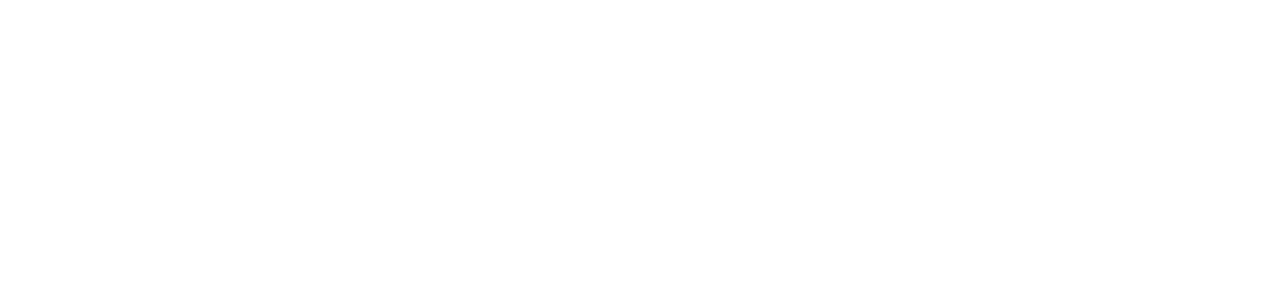
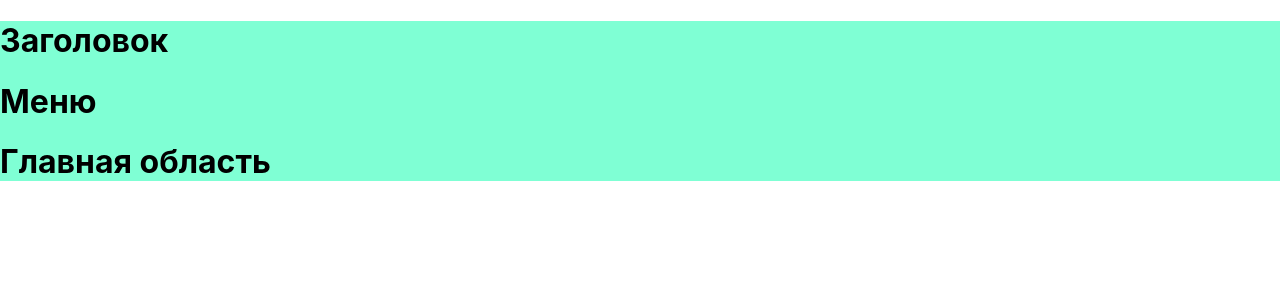
Before and after one commit to AnatolyDev/zayavki, a React (Create React App) app in the folder frontend/: page / in a window 1280 px wide. Shown: the top 300 px of the page. Built offline with nearby package versions, Linux system fonts and the light colour scheme.

Commit message:
Шаблон v 1.0.1

```diff
--- a/frontend/src/App.js
+++ b/frontend/src/App.js
@@ -1,10 +1,24 @@
 import React from 'react';
 import './App.css';
 
+import Header from './components/Header';
+import Menu from './components/Menu';
+import Main from './components/Main';
+
 function App() {
   return (
-    <div className="App">
-
+    <div className='App'>
+      <div className='header'>
+        <Header />
+      </div>
+      <div className='underheader'>
+        <div className='menu'>
+          <Menu />
+        </div>
+        <div className='main'>
+          <Main />
+        </div>
+      </div>
     </div>
   );
 }
--- /dev/null
+++ b/frontend/src/components/Header/index.js
@@ -0,0 +1,11 @@
+import React from 'react';
+
+const Header = () => {
+    return (
+        <div>
+            <h1>Заголовок</h1>
+        </div>
+    )
+}
+
+export default Header;
--- /dev/null
+++ b/frontend/src/components/Main/index.js
@@ -0,0 +1,11 @@
+import React from 'react';
+
+const Main = () => {
+    return (
+        <div>
+            <h1>Главная область</h1>
+        </div>
+    )
+}
+
+export default Main;
--- /dev/null
+++ b/frontend/src/components/Menu/index.js
@@ -0,0 +1,11 @@
+import React from 'react';
+
+const Menu = () => {
+    return (
+        <div>
+            <h1>Меню</h1>
+        </div>
+    )
+}
+
+export default Menu;
```
Also changed, not shown: frontend/package.json (+7 -1 lines), frontend/src/store/index.js (added, +7 -0 lines), 2 other files (tests, documents, lock files or other folders).
